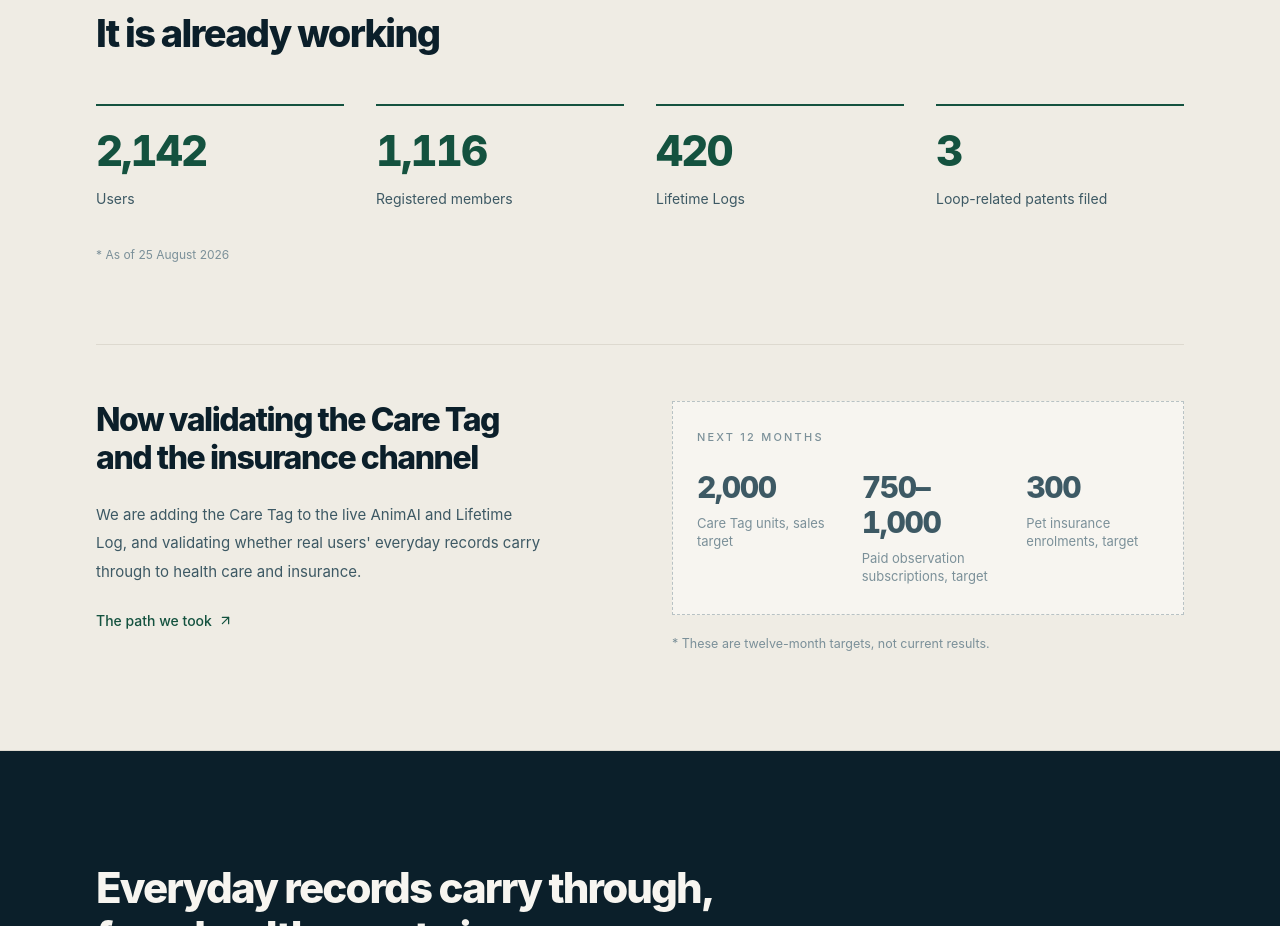
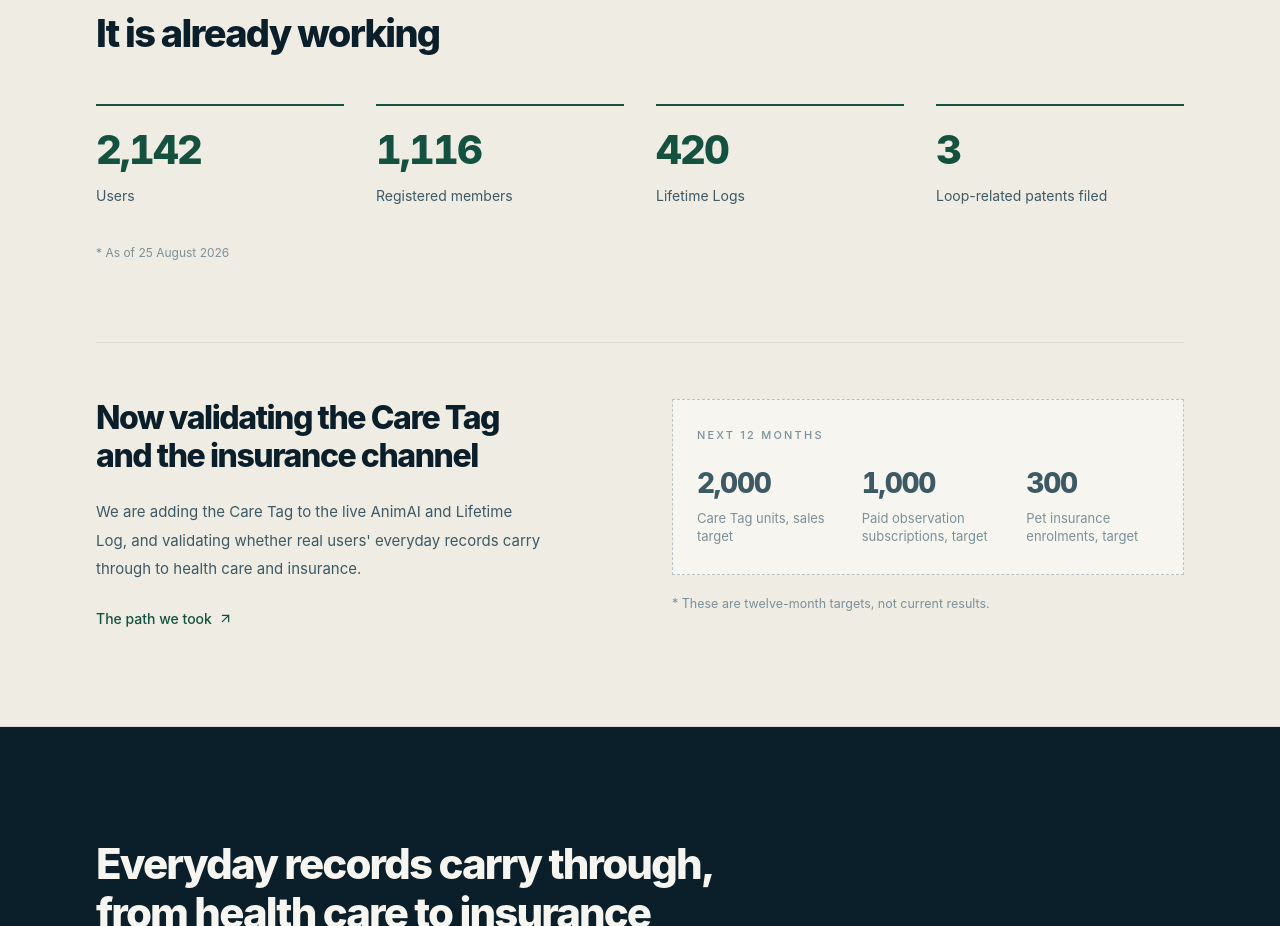
Before and after one commit to gangjiumma/vitanima-site, a Next.js app: page /en in a window 1280 px wide. Shown: the part 6040-6966 px from the top of the page. Built offline with nearby package versions, Linux system fonts and the light colour scheme; a web font is replaced by a local one.

Commit message:
fix: 12-month target metrics overflow

```diff
--- a/src/app/[lang]/page.tsx
+++ b/src/app/[lang]/page.tsx
@@ -458,7 +458,7 @@ export default async function HomePage({
             {h.proofs.map((p, i) => (
               <Reveal key={p.l} delay={i * 80}>
                 <div className="border-t-2 border-forest pt-5">
-                  <dt className="t-display t-num text-[34px] leading-none text-forest sm:text-[42px]">
+                  <dt className="t-display t-num whitespace-nowrap text-[32px] leading-none text-forest sm:text-[40px]">
                     {p.n}
                   </dt>
                   <dd className="mt-3 text-[14px] leading-relaxed text-ink-3">
@@ -498,7 +498,7 @@ export default async function HomePage({
                 <dl className="mt-6 grid gap-x-8 gap-y-8 sm:grid-cols-3">
                   {h.trackMetrics.map((m) => (
                     <div key={m.l}>
-                      <dt className="t-display t-num text-[26px] leading-none text-ink-3 sm:text-[30px]">
+                      <dt className="t-display t-num whitespace-nowrap text-[24px] leading-none text-ink-3 sm:text-[28px]">
                         {m.n}
                       </dt>
                       <dd className="mt-2.5 text-[13px] leading-snug text-ink-4">
--- a/src/lib/dict.ts
+++ b/src/lib/dict.ts
@@ -220,7 +220,7 @@ export const dict = {
       trackMetricsLabel: "NEXT 12 MONTHS",
       trackMetrics: [
         { n: "2,000대", l: "Care Tag 판매 목표" },
-        { n: "750~1,000명", l: "유료 관찰 구독 목표" },
+        { n: "1,000명", l: "유료 관찰 구독 목표" },
         { n: "300건", l: "펫보험 가입 목표" },
       ],
       trackNote: "* 위 수치는 현재 실적이 아니라 향후 12개월 목표입니다.",
@@ -1391,7 +1391,7 @@ export const dict = {
       trackMetricsLabel: "NEXT 12 MONTHS",
       trackMetrics: [
         { n: "2,000", l: "Care Tag units, sales target" },
-        { n: "750–1,000", l: "Paid observation subscriptions, target" },
+        { n: "1,000", l: "Paid observation subscriptions, target" },
         { n: "300", l: "Pet insurance enrolments, target" },
       ],
       trackNote:
```
